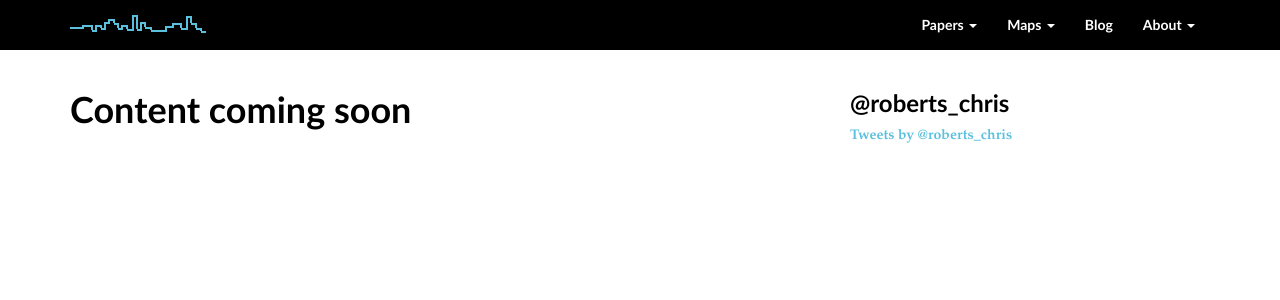
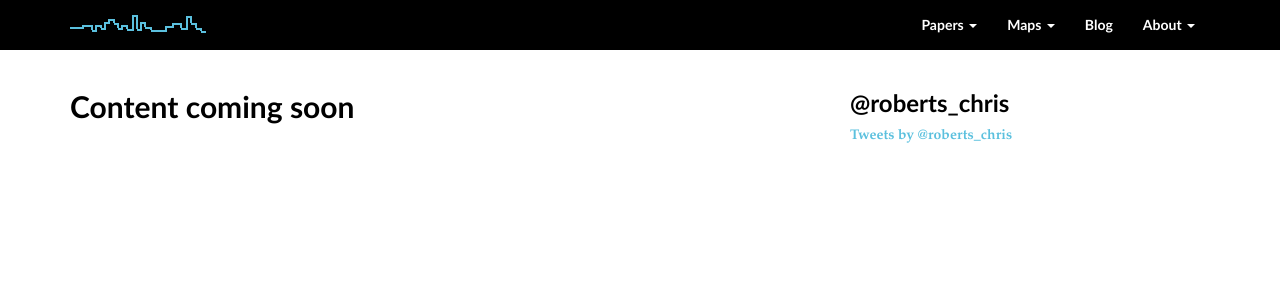
Before and after one commit to chrisrobertsnyc/chrisrobertsnyc.github.io, a Jekyll site: the page built from index.html, in a window 1280 px wide. Shown: the top 300 px of the page. Built offline with Jekyll 4.4.1, drawn with Linux system fonts in a browser that asks for light colours; nearby versions of some CDN libraries; comment, search, counter and statistics services are not loaded.

```diff
--- a/index.html
+++ b/index.html
@@ -3,5 +3,5 @@ layout: default
 title: home
 ---
 <div>
-	<h1>Content coming soon</h1>
+	<h2>Content coming soon</h2>
 </div>
```
